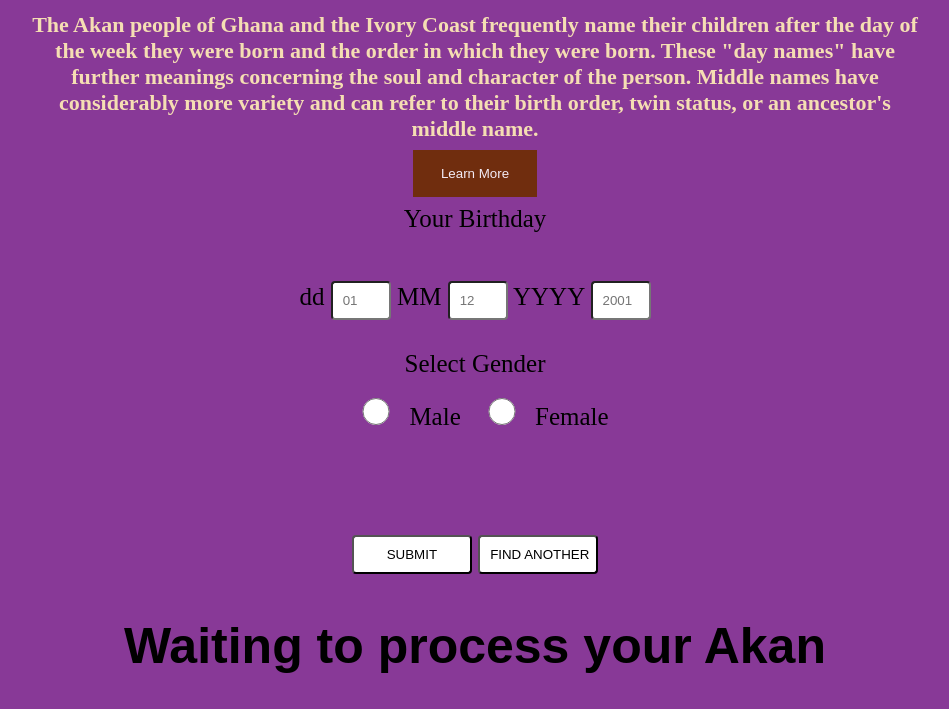
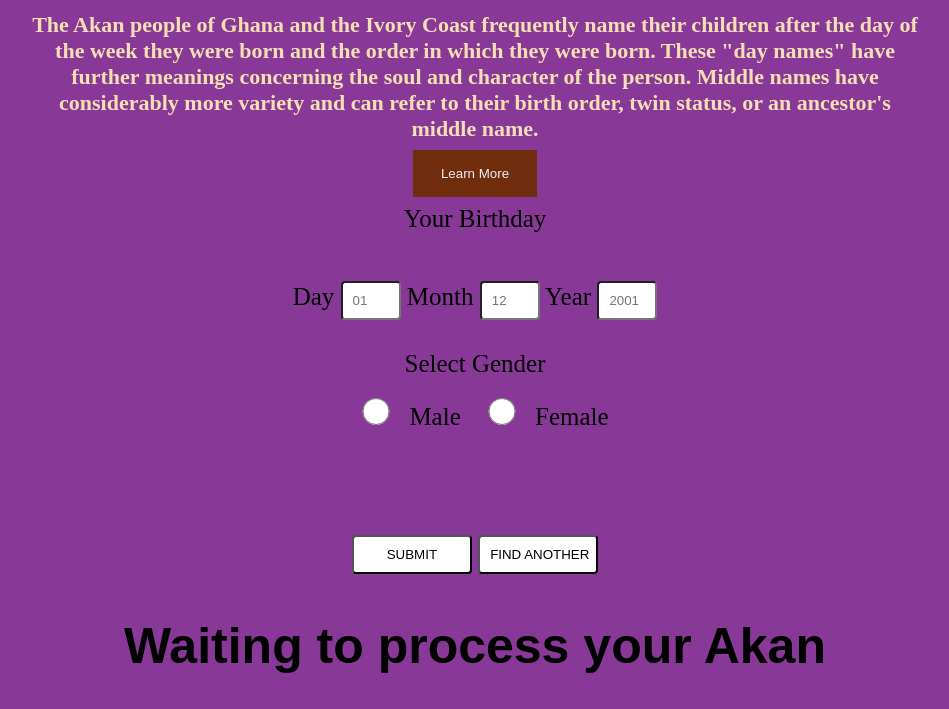
Before and after one commit to EmmanuelWanzala/akanGhana, a plain HTML site: page index.html in a window 1280 px wide. Shown: the part 179-888 px from the top of the page, without its empty margins (175-1124 px from the left). Drawn offline with Linux system fonts and the light colour scheme.

Commit message:
change the labels in the form

```diff
--- a/index.html
+++ b/index.html
@@ -34,11 +34,11 @@
 
                 <label class="label" id="birthday">Your Birthday</label><br>
                 <div id="result"></div><br>
-                <label>dd</label>
+                <label>Day</label>
                 <input type="text" id="mdate" name="mdate" value="" placeholder="01">
-                <label>MM</label>
+                <label>Month</label>
                 <input type="text" id="mmonth" name="mmonth" value="" placeholder="12">
-                <label>YYYY</label>
+                <label>Year</label>
                 <input type="text" id="myear" name="myear" value="" placeholder="2001">
                 <div id="date"></div>
 
```
